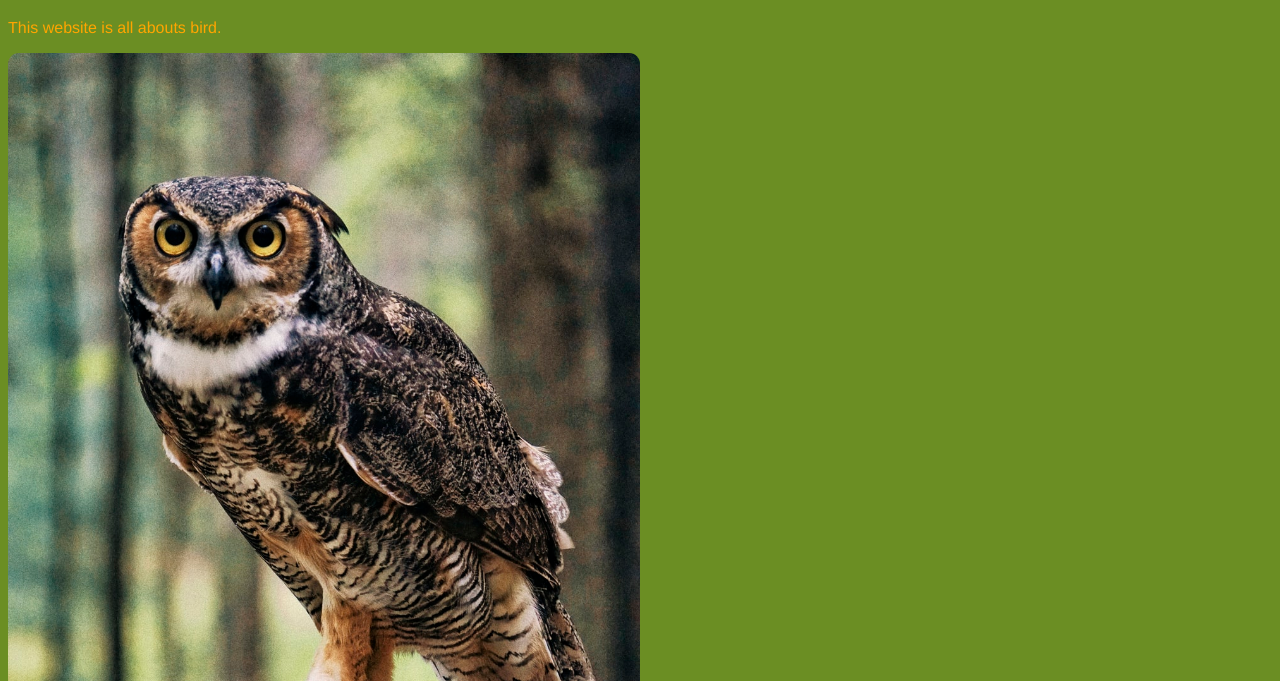
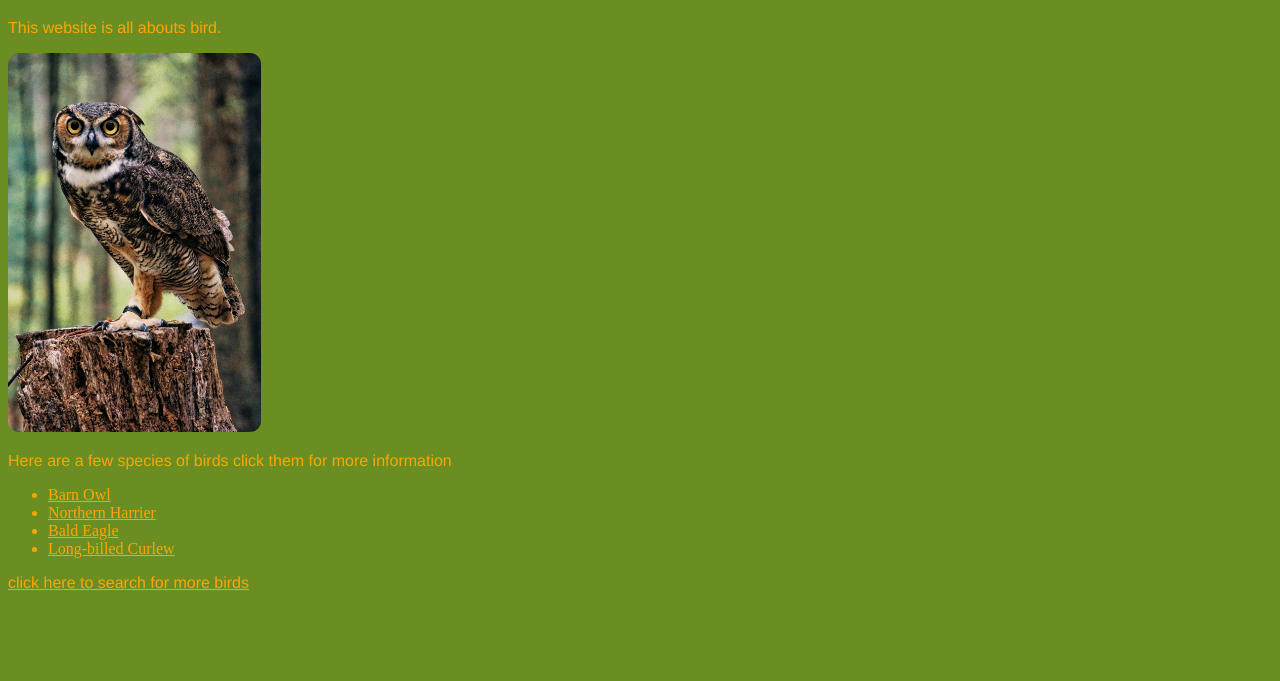
Before and after one commit to birdinformation/birdinformation, a plain HTML site: page index.html in a window 1280 px wide. Shown: the part 119-800 px from the top of the page. Drawn offline with Linux system fonts and the light colour scheme.

Commit message:
Update index.html

```diff
--- a/index.html
+++ b/index.html
@@ -29,7 +29,7 @@
 	      This website is all abouts bird.
 	    </p>
 
-	   <img src="photo-brownowl.jpg" alt="a barn owl" width="50%"/>
+	   <img src="photo-brownowl.jpg" alt="a barn owl" width="20%"/>
 
 	   <p>Here are a few species of birds click them for more information</p>
 
```
